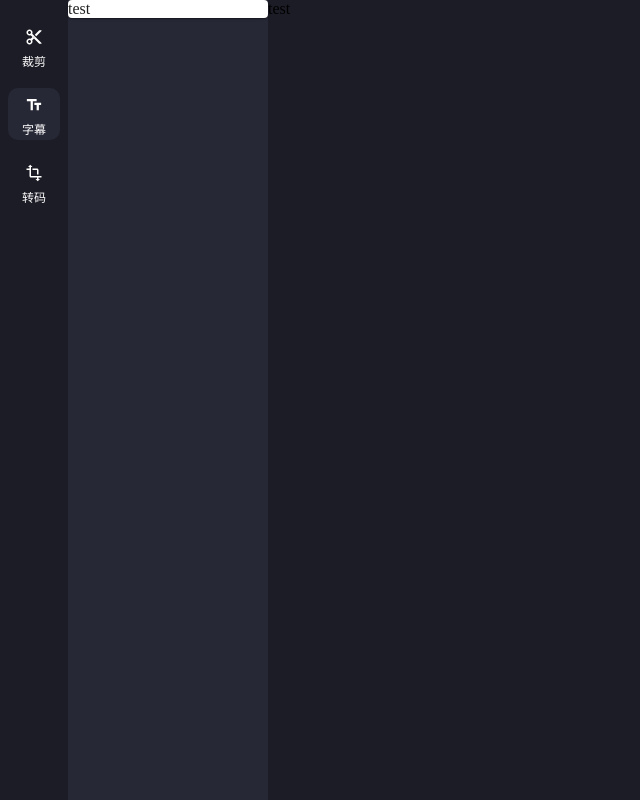
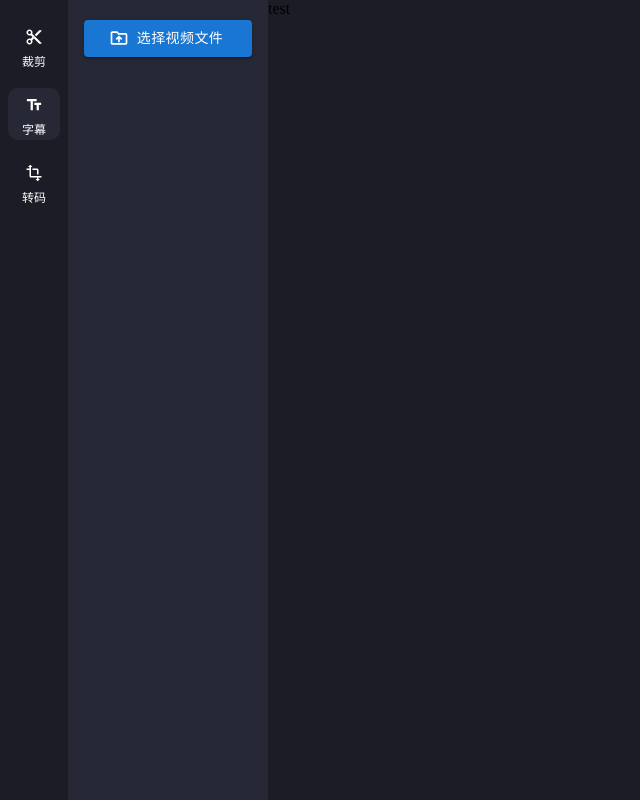
Before and after one commit to heartbeatsfeeling/electron-video, a React (Vite) app in the folder src/renderer/: page / in a window 1280 px wide. Shown: the whole page, without its empty margins (0-640 px from the left). Built offline with nearby package versions, Linux system fonts and the light colour scheme.

Commit message:
add file

```diff
--- a/src/renderer/src/components/layout.tsx
+++ b/src/renderer/src/components/layout.tsx
@@ -1,9 +1,10 @@
-import { Card, IconButton } from '@mui/material'
+import { IconButton } from '@mui/material'
 import { Outlet } from 'react-router-dom'
 import { Fragment } from 'react'
 import ContentCutIcon from '@mui/icons-material/ContentCut'
 import TextFieldsIcon from '@mui/icons-material/TextFields'
 import TransformIcon from '@mui/icons-material/Transform'
+import MetaData from './meta-data'
 
 export default function Layout () {
   return (
@@ -39,7 +40,7 @@ export default function Layout () {
           </ul>
         </div>
         <div className="resource-menu">
-          <Card>test</Card>
+          <MetaData />
         </div>
         <div className='content'>
           <Outlet />
--- /dev/null
+++ b/src/renderer/src/components/meta-data.tsx
@@ -0,0 +1,12 @@
+import DriveFolderUploadOutlinedIcon from '@mui/icons-material/DriveFolderUploadOutlined'
+import { Button } from '@mui/material'
+
+export default function MetaData () {
+  return (
+  <div className='text-center'>
+    <Button fullWidth variant="contained" startIcon={<DriveFolderUploadOutlinedIcon />}>
+      选择视频文件
+    </Button>
+  </div>
+  )
+}
--- a/src/renderer/src/scss/index.scss
+++ b/src/renderer/src/scss/index.scss
@@ -11,6 +11,9 @@ ul, li{
 body, #root{
   background-color: #1c1c26;
   height: 100vh;
+}
+.text-center{
+  text-align: center;
 }
 .wrapper{
   display: flex;
@@ -45,8 +48,10 @@ body, #root{
     }
   }
   .resource-menu {
+    padding: 20px 16px;
     width:  200px;
     background-color: rgb(39, 40, 54);
+    text-align: center;
   }
   .content {
     flex: 1;
--- /dev/null
+++ b/src/renderer/src/view/cut.tsx
@@ -0,0 +1,5 @@
+export default function Cut () {
+  return (
+    <div>33333</div>
+  )
+}
```
